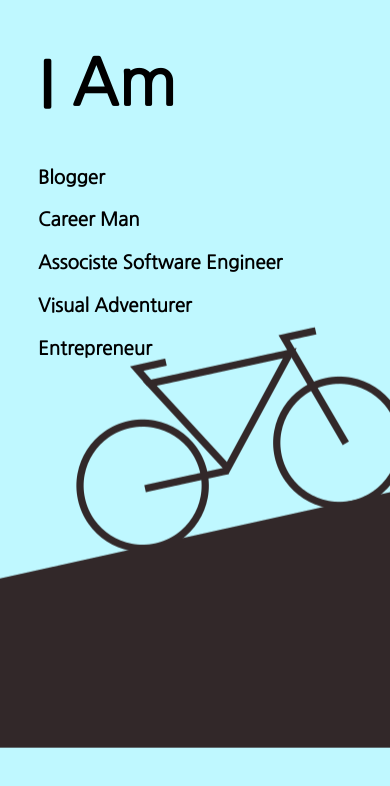
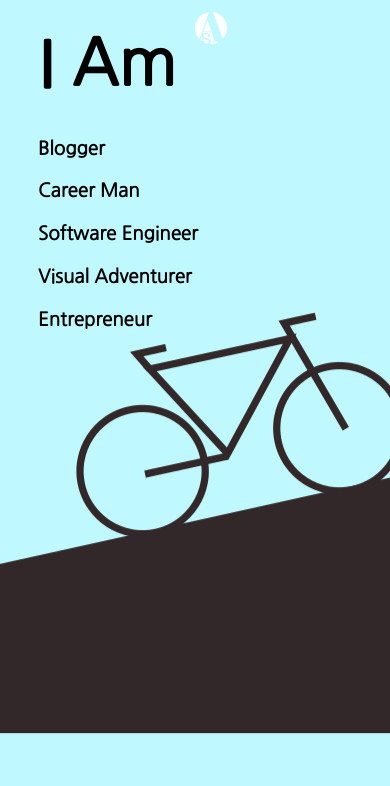
Before and after one commit to shikwambana/iam, a plain HTML site: page public/index.html in a window 390 px wide. Drawn offline with Linux system fonts and the light colour scheme.

Commit message:
added favicon

```diff
--- a/public/index.html
+++ b/public/index.html
@@ -5,18 +5,20 @@
     <meta name="viewport" content="width=device-width, initial-scale=1.0">
     <meta http-equiv="X-UA-Compatible" content="ie=edge">
     <link rel="stylesheet" href="style.css">
+    <link rel="icon"
+      type="image/png"
+      href="./img/Alphie Shikwambana new logo_.png"/>
     <title>Alphie Shikwambana</title>
 </head>
 <body>
     <header>
-        <h1>
-            I Am
-        </h1>
+         <h1>I Am</h1><img src="./img/Alphie Shikwambana logo 3.png" alt="">
+
     </header>
     <div class="mainBody">
         <a class="fadeInUp" href="http://alphiespeaks.co.za/" target="_blank"><h3>Blogger</h3></a>
         <a class="fadeInUp" href="https://www.linkedin.com/in/alphie-shikwambana/" target="_blank"><h3>Career Man</h3></a>
-        <a class="fadeInUp" href="https://github.com/shikwambana" target="_blank"><h3>Associste Software Engineer</h3></a>
+        <a class="fadeInUp" href="https://github.com/shikwambana" target="_blank"><h3>Software Engineer</h3></a>
         <a class="fadeInUp" href="https://www.instagram.com/alphiespeaks/" target="_blank"><h3>Visual Adventurer</h3></a>
         <a class="fadeInUp" href="http://unswerve.tech/" target="_blank"><h3>Entrepreneur</h3></a>
         <!-- <a href=""><h3>Hirable</h3></a> -->
--- a/public/style.css
+++ b/public/style.css
@@ -9,8 +9,18 @@ body {
     padding-top: 0;
 }
 
+header {
+  display: inline-flex;
+}
+
 header h1 {
     font-size: 4em;
+    margin: 15px 15px 15px 0 ;
+}
+
+header img {
+  height: 40px;
+  width: auto;
 }
 
 .mainBody a {
@@ -35,18 +45,9 @@ header h1 {
     );
 }
 
-@keyframes fadeInUp {
-    from {
-      opacity: 0;
-      transform: translate3d(0, 100%, 0);
-    }
+@media screen and (max-width: 600px) {
 
-    to {
-      opacity: 1;
-      transform: translate3d(0, 0, 0);
-    }
+  header img {
+    height: 40px;
   }
-
-  .fadeInUp {
-    animation: fadeInUp 1s;
-  }
+}
```
Also changed, not shown: img/Alphie Shikwambana logo.png (added), img/Alphie Shikwambana new logo_.png (added), public/img/Alphie Shikwambana logo 2.png (added), public/img/Alphie Shikwambana logo 3.png (added), public/img/Alphie Shikwambana logo 4.png (added), public/img/Alphie Shikwambana logo.png (added), public/img/Alphie Shikwambana new logo_.png (added).
